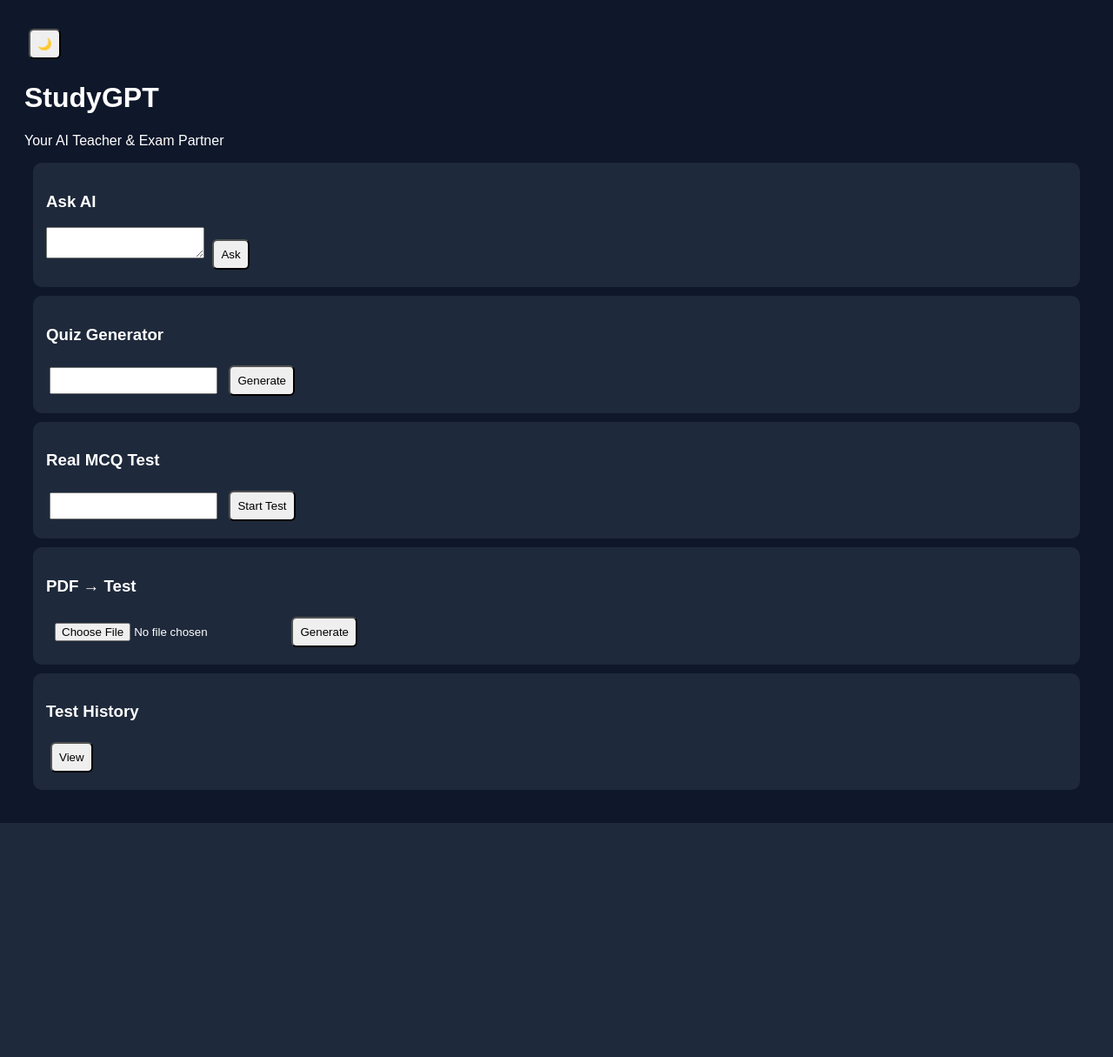
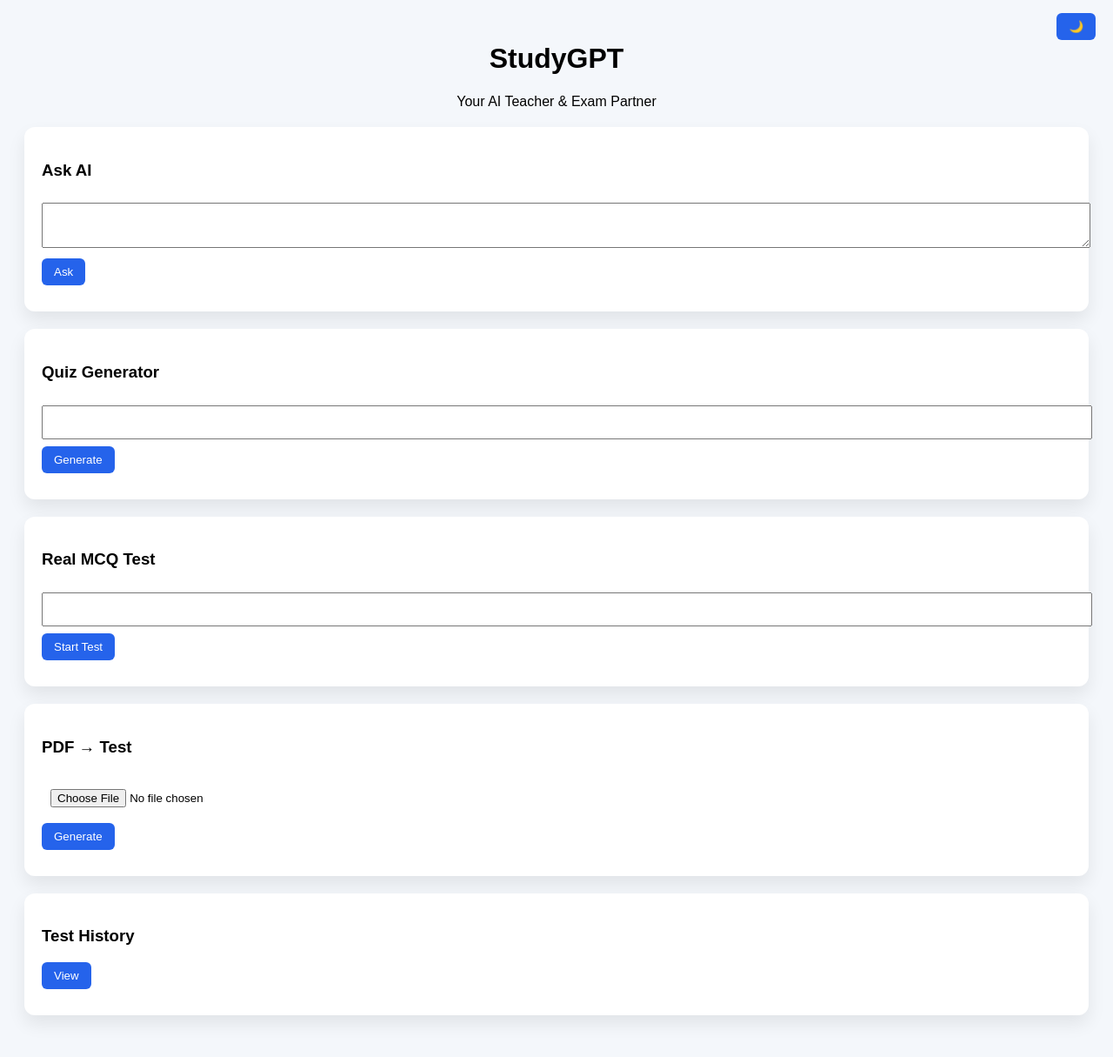
Before and after one commit to Tarunmaker/StudyGPT, a Flask app: page / in a window 1280 px wide. Shown: the whole page at 87% size. Before the commit the page ends 946 px from the top, so only its background shows below. Run offline with Flask 3, Linux system fonts and the light colour scheme.

Commit message:
Update style.css

```diff
--- a/static/style.css
+++ b/static/style.css
@@ -1,5 +1,50 @@
-body{font-family:Arial;background:#0f172a;color:white;padding:20px}
-button{padding:8px;margin:5px;border-radius:6px;cursor:pointer}
-input{padding:6px;margin:4px}
-section{background:#1e293b;padding:15px;margin:10px;border-radius:10px}
-.center{text-align:center;margin-top:120px}
+body {
+  font-family: Arial;
+  background:#f4f7fb;
+  padding:20px;
+  transition:.3s;
+}
+body.dark {background:#0f172a;color:white;}
+
+header{text-align:center;margin-bottom:20px}
+
+.card {
+  background:white;
+  padding:20px;
+  margin-bottom:20px;
+  border-radius:12px;
+  box-shadow:0 10px 20px rgba(0,0,0,.08);
+}
+
+body.dark .card{background:#020617}
+
+textarea,input{
+  width:100%;
+  padding:10px;
+  margin:8px 0;
+}
+
+button{
+  background:#2563eb;
+  color:white;
+  padding:8px 14px;
+  border:none;
+  border-radius:6px;
+  cursor:pointer;
+  transition:.2s;
+}
+
+button:hover{transform:scale(1.05)}
+
+.output{margin-top:10px;white-space:pre-wrap}
+
+.theme-btn{position:fixed;top:15px;right:20px}
+
+.correct{background:#16a34a!important}
+.wrong{background:#dc2626!important}
+
+.animate{animation:fade .6s}
+@keyframes fade{
+  from{opacity:0;transform:translateY(20px)}
+  to{opacity:1;transform:translateY(0)}
+}
```
